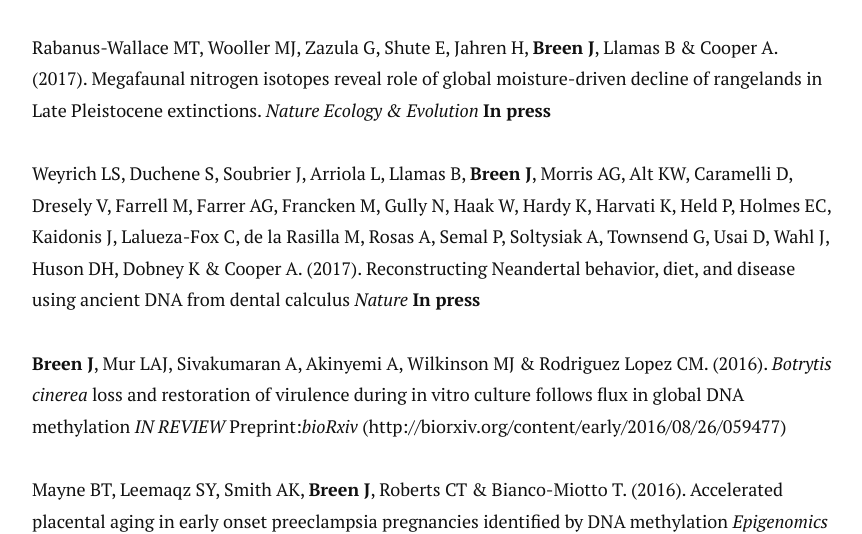
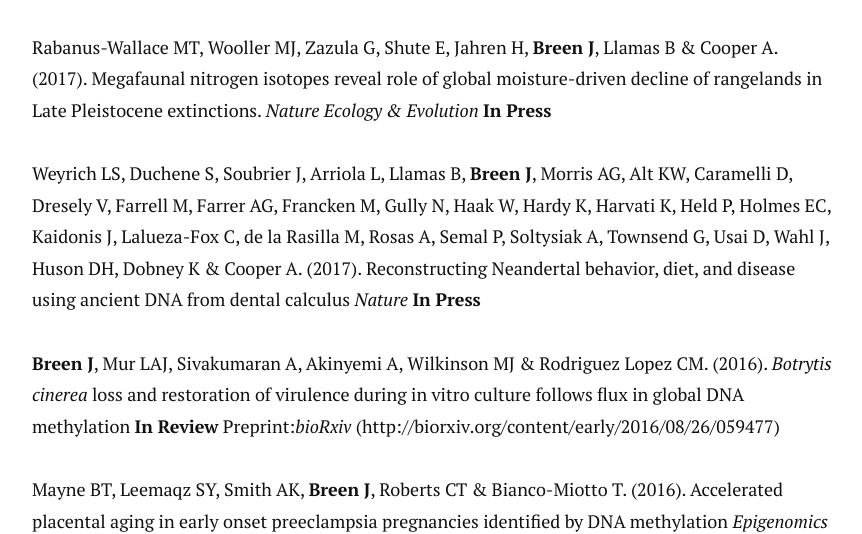
Before and after one commit to jimmybgammyknee/jimmybgammyknee.github.io, a Jekyll site: the page built from cv.md, in a window 1280 px wide and 900 px high, scrolled down 1602 px. Shown: the part 162-696 px from the top of the window, without its empty margins (208-1070 px from the left). Built offline with Jekyll 4.4.1, drawn with Linux system fonts in a browser that asks for light colours; nearby versions of some CDN libraries.

Commit message:
small edits

```diff
--- a/cv.md
+++ b/cv.md
@@ -58,11 +58,11 @@ Supervisors: Matthew Bellgard & Rudi Appels
 
 <!-- ### Journals -->
 
-Rabanus-Wallace MT, Wooller MJ, Zazula G, Shute E, Jahren H, **Breen J**, Llamas B & Cooper A. (2017). Megafaunal nitrogen isotopes reveal role of global moisture-driven decline of rangelands in Late Pleistocene extinctions. *Nature Ecology & Evolution* **In press**
+Rabanus-Wallace MT, Wooller MJ, Zazula G, Shute E, Jahren H, **Breen J**, Llamas B & Cooper A. (2017). Megafaunal nitrogen isotopes reveal role of global moisture-driven decline of rangelands in Late Pleistocene extinctions. *Nature Ecology & Evolution* **In Press**
 
-Weyrich LS, Duchene S, Soubrier J, Arriola L, Llamas B, **Breen J**, Morris AG, Alt KW, Caramelli D, Dresely V, Farrell M, Farrer AG, Francken M, Gully N,  Haak W, Hardy K, Harvati K, Held P, Holmes EC, Kaidonis J, Lalueza-Fox C, de la Rasilla M, Rosas A, Semal P, Soltysiak A, Townsend G, Usai D, Wahl J, Huson DH, Dobney K & Cooper A. (2017). Reconstructing Neandertal behavior, diet, and disease using ancient DNA from dental calculus *Nature* **In press**
+Weyrich LS, Duchene S, Soubrier J, Arriola L, Llamas B, **Breen J**, Morris AG, Alt KW, Caramelli D, Dresely V, Farrell M, Farrer AG, Francken M, Gully N,  Haak W, Hardy K, Harvati K, Held P, Holmes EC, Kaidonis J, Lalueza-Fox C, de la Rasilla M, Rosas A, Semal P, Soltysiak A, Townsend G, Usai D, Wahl J, Huson DH, Dobney K & Cooper A. (2017). Reconstructing Neandertal behavior, diet, and disease using ancient DNA from dental calculus *Nature* **In Press**
 
-**Breen J**, Mur LAJ, Sivakumaran A, Akinyemi A, Wilkinson MJ & Rodriguez Lopez CM. (2016). *Botrytis cinerea* loss and restoration of virulence during in vitro culture follows flux in global DNA methylation *IN REVIEW* Preprint:*bioRxiv* (http://biorxiv.org/content/early/2016/08/26/059477)
+**Breen J**, Mur LAJ, Sivakumaran A, Akinyemi A, Wilkinson MJ & Rodriguez Lopez CM. (2016). *Botrytis cinerea* loss and restoration of virulence during in vitro culture follows flux in global DNA methylation **In Review** Preprint:*bioRxiv* (http://biorxiv.org/content/early/2016/08/26/059477)
 
 Mayne BT, Leemaqz SY, Smith AK, **Breen J**, Roberts CT & Bianco-Miotto T. (2016). Accelerated placental aging in early onset preeclampsia pregnancies identified by DNA methylation *Epigenomics* doi:10.2217/epi-2016-0103
 
```
